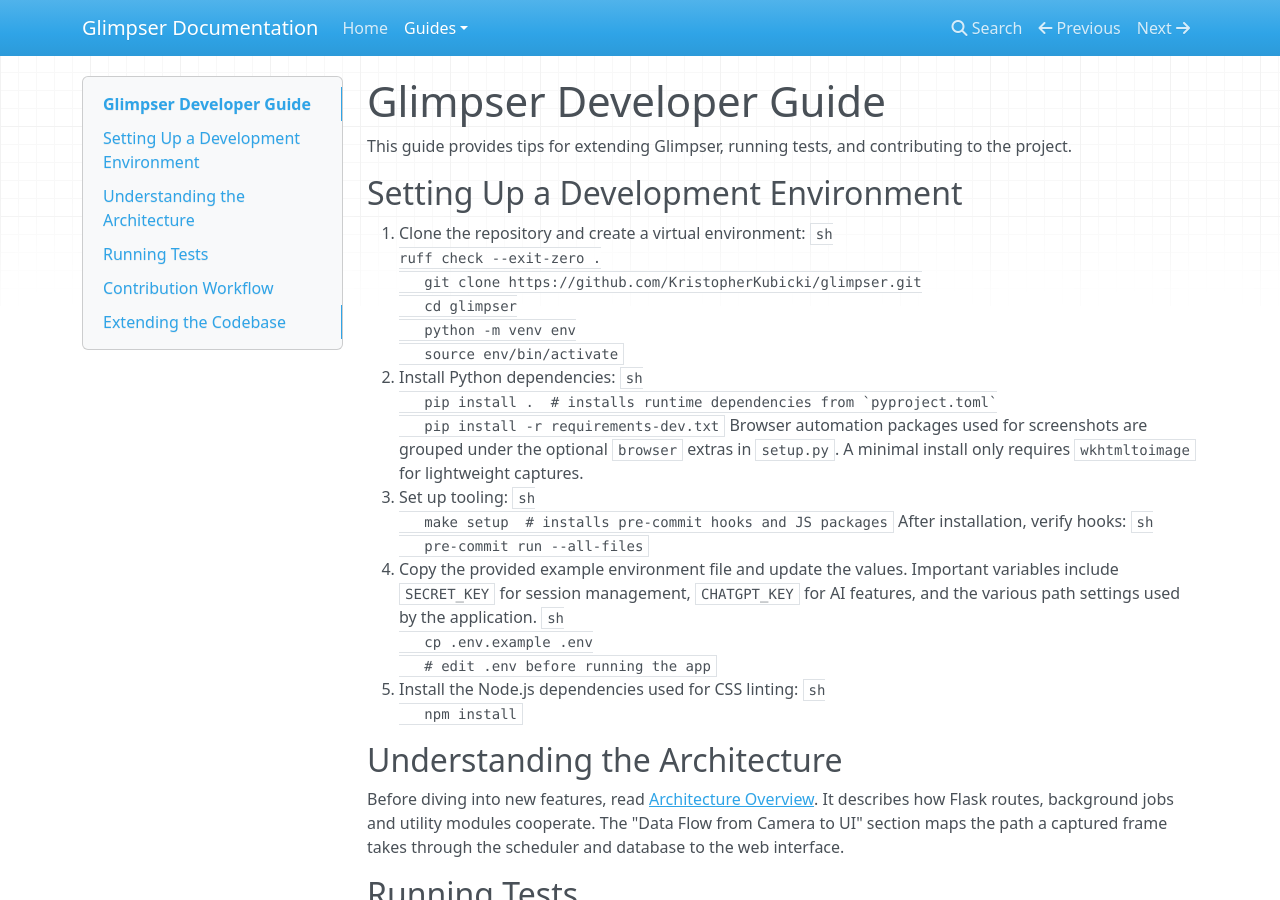
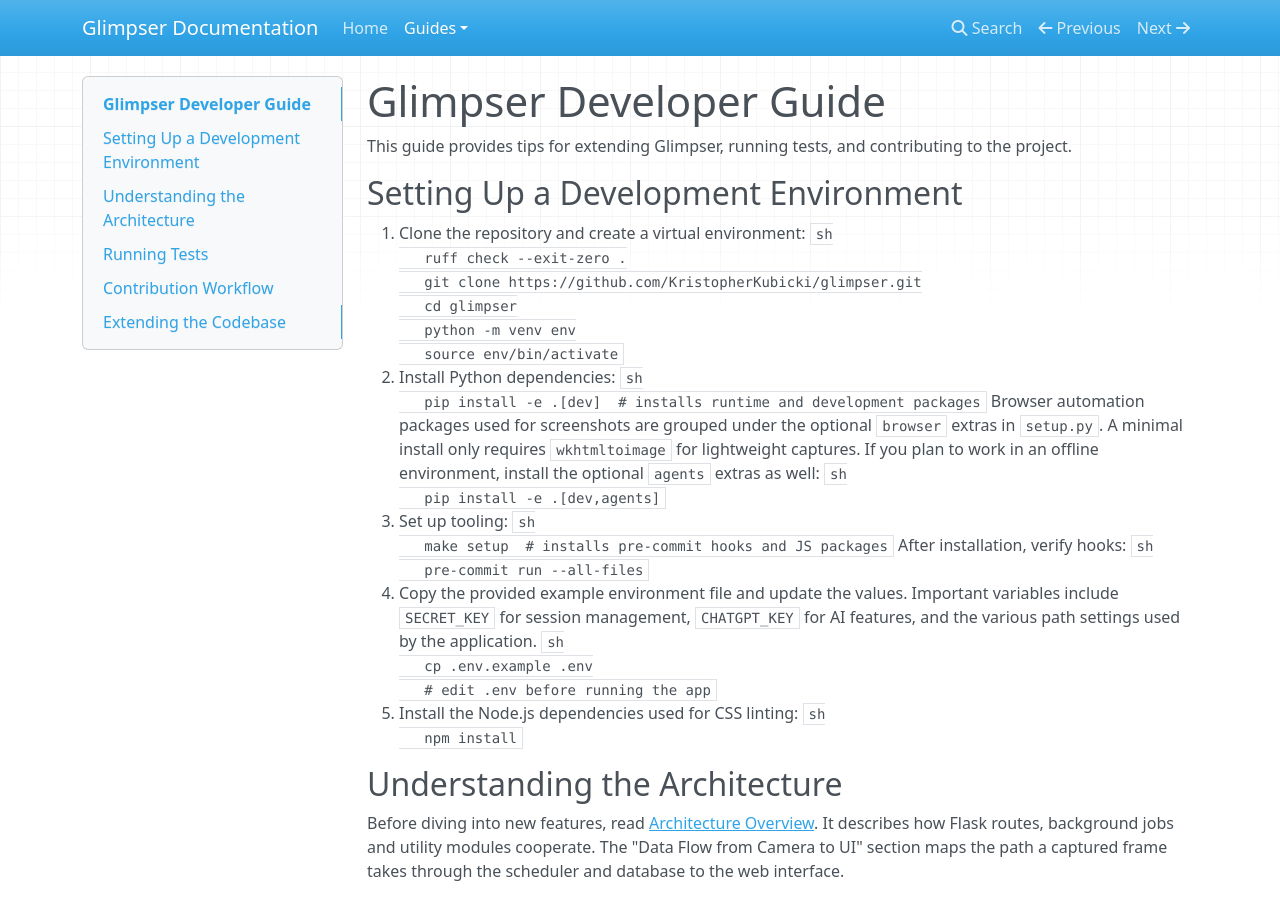
Before and after one commit to KristopherKubicki/glimpser, an MkDocs documentation site: the page built from docs/developer_guide.md, in a window 1280 px wide and 900 px high. Built offline with MkDocs 1.6.1, drawn with Linux system fonts in a browser that asks for light colours; nearby versions of some CDN libraries.

Commit message:
docs: note agents extras for offline use

````diff
--- a/docs/developer_guide.md
+++ b/docs/developer_guide.md
@@ -6,7 +6,7 @@
 
 1. Clone the repository and create a virtual environment:
    ```sh
-ruff check --exit-zero .
+   ruff check --exit-zero .
    git clone https://github.com/KristopherKubicki/glimpser.git
    cd glimpser
    python -m venv env
@@ -14,12 +14,16 @@
    ```
 2. Install Python dependencies:
    ```sh
-   pip install .  # installs runtime dependencies from `pyproject.toml`
-   pip install -r requirements-dev.txt
+   pip install -e .[dev]  # installs runtime and development packages
    ```
    Browser automation packages used for screenshots are grouped under the
    optional `browser` extras in `setup.py`. A minimal install only requires
    `wkhtmltoimage` for lightweight captures.
+   If you plan to work in an offline environment, install the optional
+   `agents` extras as well:
+   ```sh
+   pip install -e .[dev,agents]
+   ```
 3. Set up tooling:
    ```sh
    make setup  # installs pre-commit hooks and JS packages
````
Also changed, not shown: README.md (+10 -5 lines), 1 other file.
